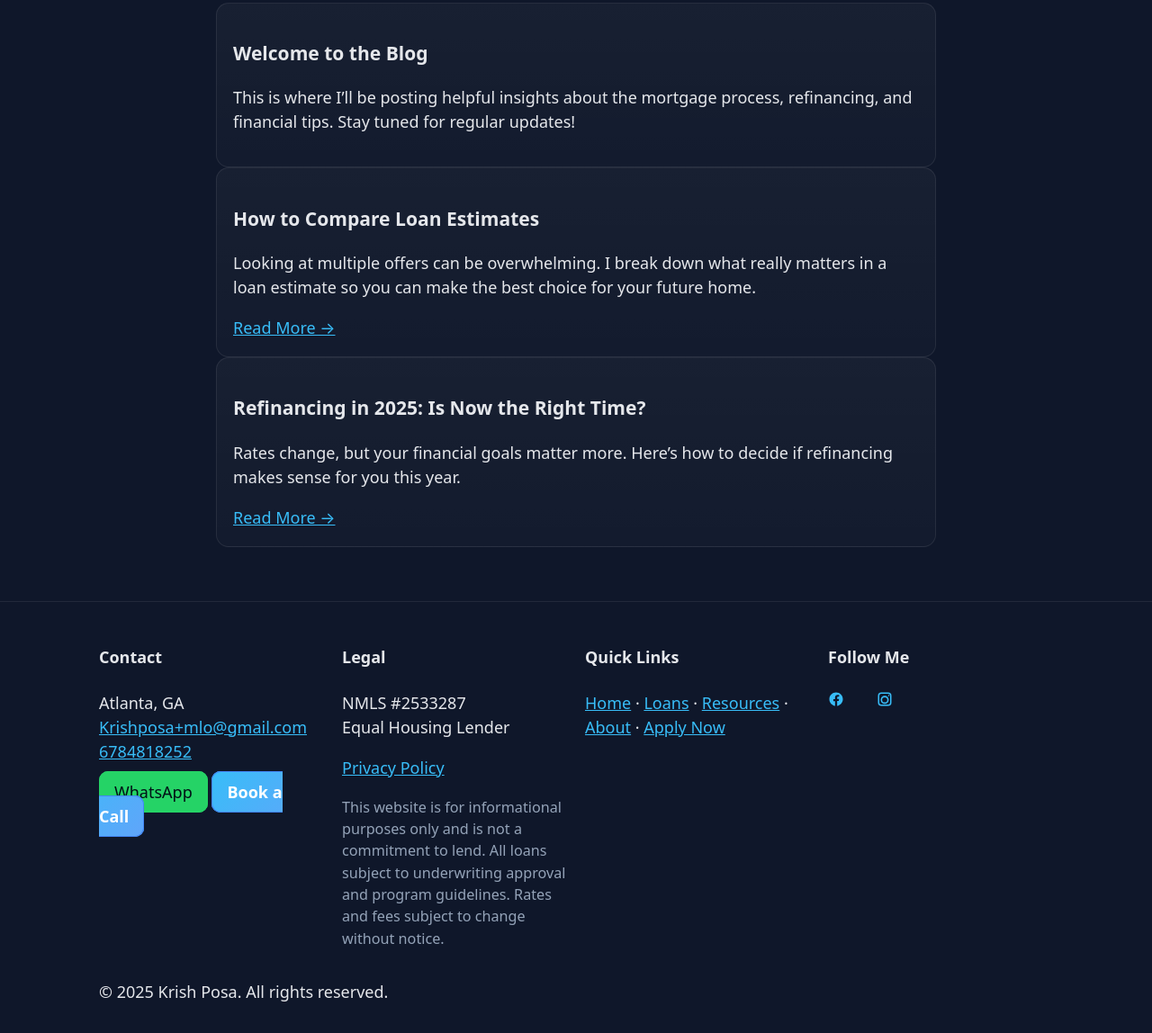
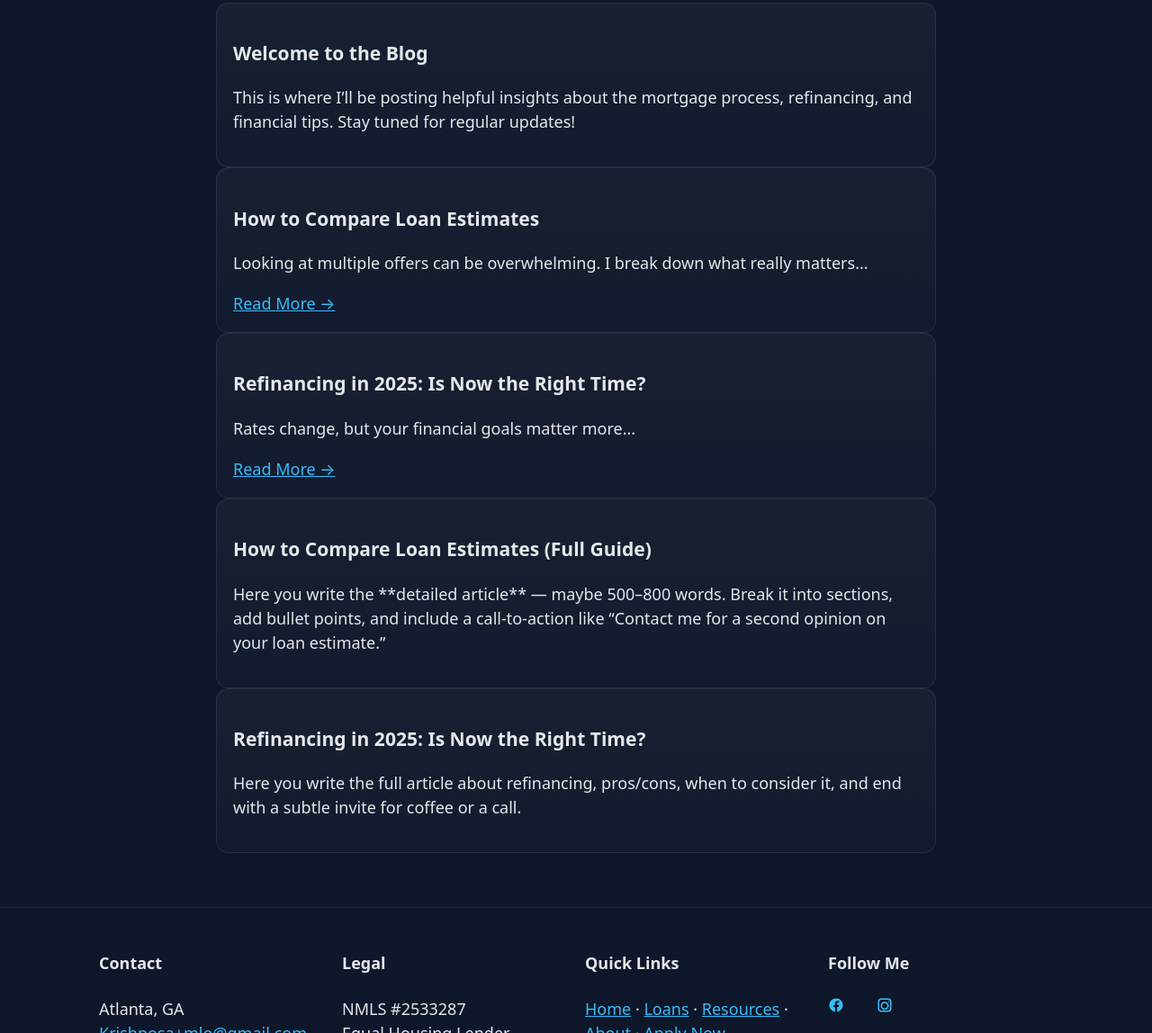
Before and after one commit to krishnaposa/krishnaposa-mlo-site, a plain HTML site: page blog.html in a window 1280 px wide. Shown: the part 340-1488 px from the top of the page at 90% size. Drawn offline with Linux system fonts and the light colour scheme.

Commit message:
Update blog.html added actual posts placeholders

```diff
--- a/blog.html
+++ b/blog.html
@@ -41,17 +41,30 @@ no<!DOCTYPE html>
       <p>This is where I’ll be posting helpful insights about the mortgage process, refinancing, and financial tips. Stay tuned for regular updates!</p>
     </article>
 
-    <!-- Example future posts -->
+    <!-- Summary Card -->
   <article class="card">
     <h3>How to Compare Loan Estimates</h3>
-      <p>Looking at multiple offers can be overwhelming. I break down what really matters in a loan estimate so you can make the best choice for your future home.</p>
-      <a href="#">Read More →</a>
+    <p>Looking at multiple offers can be overwhelming. I break down what really matters...</p>
+    <a href="#post1">Read More →</a>
   </article>
 
+  <!-- Summary Card -->
   <article class="card">
     <h3>Refinancing in 2025: Is Now the Right Time?</h3>
-      <p>Rates change, but your financial goals matter more. Here’s how to decide if refinancing makes sense for you this year.</p>
-      <a href="#">Read More →</a>
+    <p>Rates change, but your financial goals matter more...</p>
+    <a href="#post2">Read More →</a>
+  </article>
+
+  <!-- FULL POSTS BELOW -->
+
+  <article id="post1" class="card">
+    <h3>How to Compare Loan Estimates (Full Guide)</h3>
+    <p>Here you write the **detailed article** — maybe 500–800 words. Break it into sections, add bullet points, and include a call-to-action like “Contact me for a second opinion on your loan estimate.”</p>
+  </article>
+
+  <article id="post2" class="card">
+    <h3>Refinancing in 2025: Is Now the Right Time?</h3>
+    <p>Here you write the full article about refinancing, pros/cons, when to consider it, and end with a subtle invite for coffee or a call.</p>
   </article>
   </main>
 
```
Lines whose indentation alone changed are shown as unchanged.
